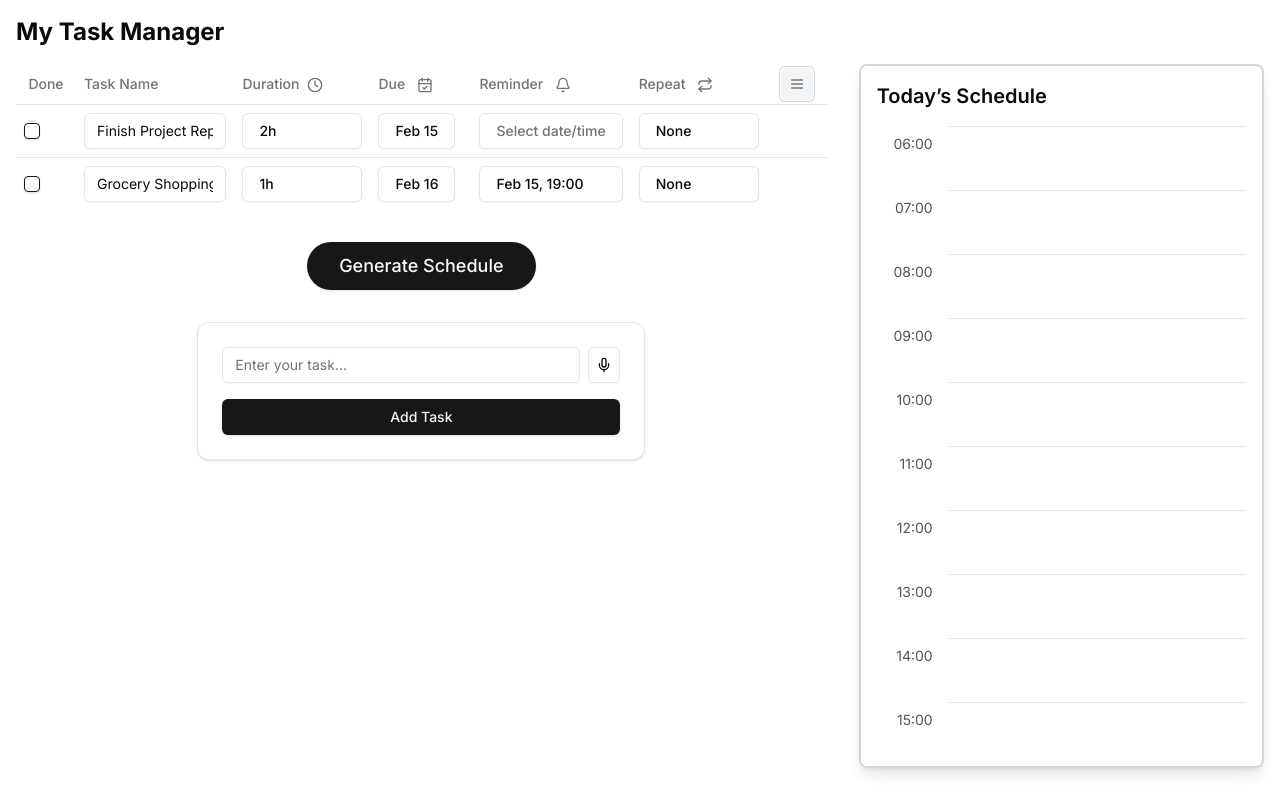
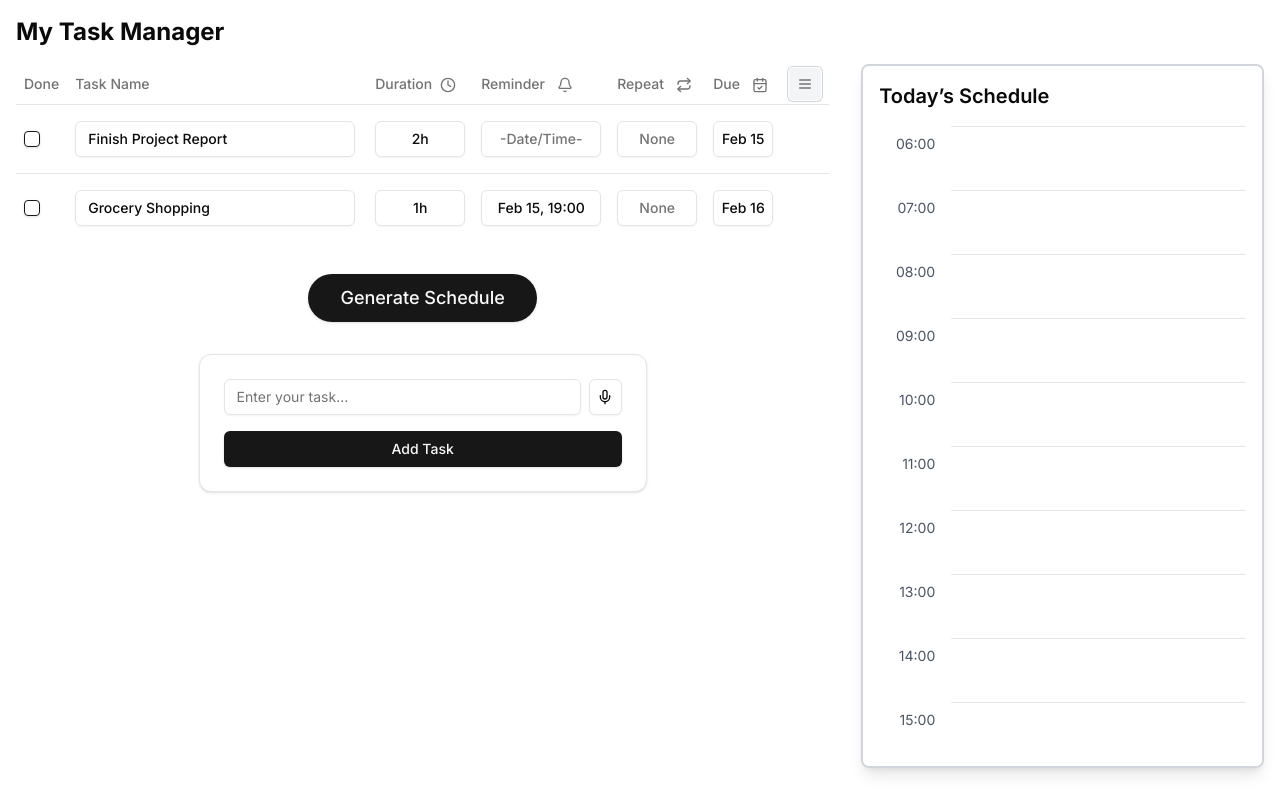
Before and after one commit to keisuke70/tasklazy, a Next.js app in the folder apps/web/: page /dashboard in a window 1280 px wide. Both pictures are taken after a click on the button 796 px from the left and 83 px from the top of the page. Built offline with nearby package versions, Linux system fonts and the light colour scheme.

Commit message:
feat: UI update

```diff
--- a/apps/web/components/TaskListTable.tsx
+++ b/apps/web/components/TaskListTable.tsx
@@ -50,24 +50,24 @@ export default function TaskListTable({
             <TooltipProvider>
               {/* 1. Always-visible columns: Done, Task Name */}
               <UiTableHead className="w-[60px] text-center">Done</UiTableHead>
-              <UiTableHead>Task Name</UiTableHead>
+              <UiTableHead className="min-w-[300px]">Task Name</UiTableHead>
 
               {/* 2. Conditionally visible columns */}
               {editDetails && (
                 <>
-                  <UiTableHead>
+                  <UiTableHead className="w-[80px]">
                     Duration
                     <Clock className="h-4 w-4 ml-2 inline-block" />
                   </UiTableHead>
-                  <UiTableHead>
+                  <TableHead className="w-[160px]">
+                    Reminder <Bell className="h-4 w-4 ml-2 inline-block" />
+                  </TableHead>
+                  <TableHead className="w-[120px]">
+                    Repeat <Repeat className="h-4 w-4 ml-2 inline-block" />
+                  </TableHead>
+                  <UiTableHead className="w-[140px]">
                     Due <CalendarCheck className="h-4 w-4 ml-2 inline-block" />
                   </UiTableHead>
-                  <TableHead>
-                    Reminder <Bell className="h-4 w-4 ml-2 inline-block" />
-                  </TableHead>
-                  <TableHead>
-                    Repeat <Repeat className="h-4 w-4 ml-2 inline-block" />
-                  </TableHead>
                 </>
               )}
 
@@ -87,8 +87,8 @@ export default function TaskListTable({
                   <TooltipContent>
                     <p>
                       {editDetails
-                        ? "Hide Extra Columns"
-                        : "Show Extra Columns"}
+                        ? "Close Edit Mode"
+                        : "Edit Mode"}
                     </p>
                   </TooltipContent>
                 </Tooltip>
--- a/apps/web/components/TaskRowInternal.tsx
+++ b/apps/web/components/TaskRowInternal.tsx
@@ -1,19 +1,27 @@
 "use client";
 
 import React, { useState, useEffect } from "react";
-import { format, isPast } from "date-fns";
+import { format, isPast, parse } from "date-fns";
 import { Checkbox } from "@/components/ui/checkbox";
 import { Button } from "@/components/ui/button";
 import { Input } from "@/components/ui/input";
 import { TableCell, TableRow as UiTableRow } from "@/components/ui/table";
 import { Calendar } from "@/components/ui/calendar";
-import { DateTimePicker24h } from "@/components/ui/DateTimePicker";
+import { DateTimePicker24h } from "@/components/ui/DateTimePicker24h";
 import {
   Popover,
   PopoverContent,
   PopoverTrigger,
 } from "@/components/ui/popover";
 import { Task, RepeatOption } from "@/lib/definition";
+import { Bell, CalendarCheck, Clock, Repeat } from "lucide-react";
+import { cn } from "@/lib/utils";
+import {
+  Tooltip,
+  TooltipContent,
+  TooltipProvider,
+  TooltipTrigger,
+} from "@/components/ui/tooltip";
 
 export interface TaskRowInternalProps {
   task: Task;
@@ -45,6 +53,26 @@ export default function TaskRowInternal({
     onUpdateTask(updated);
   };
 
+  const formatDuration = (minutes?: number) => {
+    if (!minutes) return "-";
+    const hours = Math.floor(minutes / 60);
+    const mins = minutes % 60;
+    return (
+      [hours > 0 ? `${hours}h` : "", mins > 0 ? `${mins}m` : ""]
+        .filter(Boolean)
+        .join(" ") || "0m"
+    );
+  };
+
+  const formatDateTime = (isoString?: string) => {
+    if (!isoString) return "-";
+    try {
+      return format(new Date(isoString), "MMM d, HH:mm");
+    } catch {
+      return "-";
+    }
+  };
+
   const renderField = (
     field: keyof Task,
     type: "text" | "time" | "date" | "date_time" | "repeat" = "text"
@@ -53,7 +81,8 @@ export default function TaskRowInternal({
 
     if (!editDetails) {
       if (type === "date" && typeof value === "string") {
-        return format(new Date(value), "PP");
+        const dateVal = parse(value as string, "yyyy-MM-dd", new Date());
+        return format(dateVal, "PP");
       }
       if (type === "time" && typeof value === "number") {
         const hours = Math.floor(value / 60);
@@ -72,8 +101,6 @@ export default function TaskRowInternal({
         { value: 5, label: "5m" },
         { value: 10, label: "10m" },
         { value: 15, label: "15m" },
-        { value: 20, label: "20m" },
-        { value: 25, label: "25m" },
         { value: 30, label: "30m" },
         { value: 45, label: "45m" },
         { value: 60, label: "1h" },
@@ -90,12 +117,12 @@ export default function TaskRowInternal({
       const currentMinutes = typeof value === "number" ? value : 0;
       const formattedTime =
         timeOptions.find((opt) => opt.value === currentMinutes)?.label ||
-        "Select time";
+        "-time-";
 
       return (
         <Popover open={timePopoverOpen} onOpenChange={setTimePopoverOpen}>
           <PopoverTrigger asChild>
-            <Button variant="outline" className="w-[120px] justify-start">
+            <Button variant="outline" className="w-[90px] justify-center">
               {formattedTime}
             </Button>
           </PopoverTrigger>
@@ -121,13 +148,17 @@ export default function TaskRowInternal({
     }
 
     if (type === "date") {
-      const dateVal = value ? new Date(value as string) : new Date();
-
+      const dateVal = value
+        ? parse(value as string, "yyyy-MM-dd", new Date())
+        : undefined;
       return (
         <Popover>
           <PopoverTrigger asChild>
-            <Button variant="outline" className="mr-2">
-              {format(dateVal, "MMM dd")}
+            <Button
+              variant="outline"
+              className={cn("w-[60px]", !value && "text-muted-foreground")}
+            >
+              {dateVal ? format(dateVal, "MMM dd") : "-Date-"}
             </Button>
           </PopoverTrigger>
           <PopoverContent className="w-auto p-0">
@@ -136,12 +167,10 @@ export default function TaskRowInternal({
               selected={dateVal}
               onSelect={(newDate) => {
                 if (newDate) {
-                  handleFieldChange(
-                    "dueDate",
-                    newDate.toISOString().split("T")[0]
-                  );
+                  handleFieldChange("dueDate", format(newDate, "yyyy-MM-dd"));
                 }
               }}
+              onClear={() => handleFieldChange("dueDate", "")}
               initialFocus
             />
           </PopoverContent>
@@ -176,7 +205,12 @@ export default function TaskRowInternal({
       return (
         <Popover open={repeatPopoverOpen} onOpenChange={setRepeatPopoverOpen}>
           <PopoverTrigger asChild>
-            <Button variant="outline" className="w-[120px] justify-start">
+            <Button
+              variant="outline"
+              className={cn("w-[80px] justify-center", {
+                "text-muted-foreground": currentValue === RepeatOption.None,
+              })}
+            >
               {currentValue}
             </Button>
           </PopoverTrigger>
@@ -204,6 +238,7 @@ export default function TaskRowInternal({
     return (
       <Input
         type="text"
+        className="w-[280px]"
         value={value?.toString() || ""}
         onChange={(e) => handleFieldChange(field, e.target.value)}
       />
@@ -219,11 +254,76 @@ export default function TaskRowInternal({
         />
       </TableCell>
 
-      <TableCell>{renderField("name")}</TableCell>
+      <TableCell className="py-4">
+        <div className="flex justify-between">
+          <span className={cn("font-medium", !editDetails && "p-2")}>
+            {renderField("name")}
+          </span>
+          {!editDetails && (
+            <div className="flex items-center gap-4 text-muted-foreground text-sm">
+              <TooltipProvider>
+                {tempTask.duration && tempTask.duration > 0 && (
+                  <div className="flex items-center gap-1">
+                    <Tooltip>
+                      <TooltipTrigger asChild>
+                        <Clock className="h-4 w-4" />
+                      </TooltipTrigger>
+                      <TooltipContent>Duration</TooltipContent>
+                    </Tooltip>
+                    {formatDuration(tempTask.duration)}
+                  </div>
+                )}
+
+                {tempTask.reminderTime && (
+                  <div className="flex items-center gap-1">
+                    <Tooltip>
+                      <TooltipTrigger asChild>
+                        <Bell className="h-4 w-4" />
+                      </TooltipTrigger>
+                      <TooltipContent>Reminder</TooltipContent>
+                    </Tooltip>
+                    {formatDateTime(tempTask.reminderTime)}
+                  </div>
+                )}
+
+                {tempTask.repeatRule &&
+                  tempTask.repeatRule !== RepeatOption.None && (
+                    <div className="flex items-center gap-1">
+                      <Tooltip>
+                        <TooltipTrigger asChild>
+                          <Repeat className="h-4 w-4" />
+                        </TooltipTrigger>
+                        <TooltipContent>Repeat</TooltipContent>
+                      </Tooltip>
+                      {tempTask.repeatRule}
+                    </div>
+                  )}
+
+                {tempTask.dueDate && (
+                  <div className="flex items-center gap-1">
+                    <Tooltip>
+                      <TooltipTrigger asChild>
+                        <CalendarCheck className="h-4 w-4" />
+                      </TooltipTrigger>
+                      <TooltipContent>Due Date</TooltipContent>
+                    </Tooltip>
+                    {format(
+                      parse(tempTask.dueDate, "yyyy-MM-dd", new Date()),
+                      "MMM d"
+                    )}
+                  </div>
+                )}
+              </TooltipProvider>
+            </div>
+          )}
+        </div>
+      </TableCell>
 
       {editDetails && (
         <>
           <TableCell>{renderField("duration", "time")}</TableCell>
+          <TableCell>{renderField("reminderTime", "date_time")}</TableCell>
+          <TableCell>{renderField("repeatRule", "repeat")}</TableCell>
           <TableCell
             className={
               task.dueDate && isPast(new Date(task.dueDate)) && !task.isComplete
@@ -233,8 +333,6 @@ export default function TaskRowInternal({
           >
             {renderField("dueDate", "date")}
           </TableCell>
-          <TableCell>{renderField("reminderTime", "date_time")}</TableCell>
-          <TableCell>{renderField("repeatRule", "repeat")}</TableCell>
         </>
       )}
 
--- a/apps/web/components/ui/DateTimePicker.tsx
+++ b/apps/web/components/ui/DateTimePicker24h.tsx
@@ -26,10 +26,12 @@ interface DateTimePicker24hProps {
 
 export function DateTimePicker24h({ value, onChange }: DateTimePicker24hProps) {
   const [isOpen, setIsOpen] = React.useState(false);
-  const now = new Date();
-  const currentDayStart = startOfDay(now);
-  const currentHour = getHours(now);
-  const currentMinute = getMinutes(now);
+  const [currentTime, setCurrentTime] = React.useState(new Date());
+
+  // Calculate time values once when picker opens
+  const currentDayStart = startOfDay(currentTime);
+  const currentHour = getHours(currentTime);
+  const currentMinute = getMinutes(currentTime);
 
   const disabledDays = (day: Date) => isBefore(day, currentDayStart);
 
@@ -47,15 +49,9 @@ export function DateTimePicker24h({ value, onChange }: DateTimePicker24hProps) {
 
   const handleDateSelect = (selectedDate: Date | undefined) => {
     if (!selectedDate) return;
-
-    const newDate = value ? new Date(value) : new Date(selectedDate);
-    newDate.setFullYear(selectedDate.getFullYear());
-    newDate.setMonth(selectedDate.getMonth());
-    newDate.setDate(selectedDate.getDate());
-
+    const newDate = new Date(selectedDate);
     if (isSameDay(newDate, currentDayStart)) {
-      // If selecting today, set to current time or later
-      if (isBefore(newDate, now)) {
+      if (isBefore(newDate, currentTime)) {
         newDate.setHours(currentHour, currentMinute);
       }
     }
@@ -69,17 +65,18 @@ export function DateTimePicker24h({ value, onChange }: DateTimePicker24hProps) {
     const newDate = new Date(value);
     newDate.setHours(hours, minutes);
 
-    if (isSameDay(newDate, currentDayStart) && isBefore(newDate, now)) {
+    if (isSameDay(newDate, currentDayStart) && isBefore(newDate, currentTime)) {
       newDate.setHours(currentHour, currentMinute);
     }
 
     onChange?.(newDate);
   };
+
   const handleClear = () => onChange?.(undefined);
 
   const displayLabel = value
     ? format(value, "MMM d, HH:mm")
-    : "Select date/time";
+    : "-Date/Time-";
 
   return (
     <Popover open={isOpen} onOpenChange={setIsOpen}>
@@ -87,7 +84,7 @@ export function DateTimePicker24h({ value, onChange }: DateTimePicker24hProps) {
         <Button
           variant="outline"
           className={cn(
-            "w-full justify-start text-left font-500",
+            "justify-center text-left font-500 w-[120px]",
             !value && "text-muted-foreground"
           )}
         >
@@ -108,21 +105,23 @@ export function DateTimePicker24h({ value, onChange }: DateTimePicker24hProps) {
             <ScrollArea className="w-64 sm:w-auto">
               <div className="flex sm:flex-col p-2">
                 {Array.from({ length: 24 }, (_, i) => i).map((hour) => {
-                  const isDisabled = value && isHourDisabled(value, hour);
+                  const isDisabled = value ? isHourDisabled(value, hour) : true;
+                  const isSelected = value?.getHours() === hour;
+
                   return (
                     <Button
                       key={hour}
                       size="icon"
-                      variant="ghost"
+                      variant={isSelected ? "default" : "ghost"}
                       className={cn(
                         "sm:w-full shrink-0 aspect-square",
-                        value?.getHours() === hour && "bg-accent",
-                        isDisabled && "text-muted-foreground opacity-50"
+                        isDisabled &&
+                          "text-muted-foreground opacity-50 cursor-not-allowed"
                       )}
                       onClick={() =>
                         handleTimeChange(hour, value?.getMinutes() || 0)
                       }
-                      disabled={!value || isDisabled}
+                      disabled={isDisabled}
                     >
                       {hour}
                     </Button>
@@ -135,22 +134,25 @@ export function DateTimePicker24h({ value, onChange }: DateTimePicker24hProps) {
             <ScrollArea className="w-64 sm:w-auto">
               <div className="flex sm:flex-col p-2">
                 {Array.from({ length: 12 }, (_, i) => i * 5).map((minute) => {
-                  const isDisabled =
-                    value && isMinuteDisabled(value, value.getHours(), minute);
+                  const isDisabled = value
+                    ? isMinuteDisabled(value, value.getHours(), minute)
+                    : true;
+                  const isSelected = value?.getMinutes() === minute;
+
                   return (
                     <Button
                       key={minute}
                       size="icon"
-                      variant="ghost"
+                      variant={isSelected ? "default" : "ghost"}
                       className={cn(
                         "sm:w-full shrink-0 aspect-square",
-                        value?.getMinutes() === minute && "bg-accent",
-                        isDisabled && "text-muted-foreground opacity-50"
+                        isDisabled &&
+                          "text-muted-foreground opacity-50 cursor-not-allowed"
                       )}
                       onClick={() =>
                         handleTimeChange(value?.getHours() || 0, minute)
                       }
-                      disabled={!value || isDisabled}
+                      disabled={isDisabled}
                     >
                       {minute.toString().padStart(2, "0")}
                     </Button>
--- a/apps/web/components/ui/calendar.tsx
+++ b/apps/web/components/ui/calendar.tsx
@@ -1,33 +1,39 @@
-"use client"
+"use client";
 
-import * as React from "react"
-import { ChevronLeft, ChevronRight } from "lucide-react"
-import { DayPicker } from "react-day-picker"
+import * as React from "react";
+import { ChevronLeft, ChevronRight } from "lucide-react";
+import { DayPicker } from "react-day-picker";
+import { Button } from "@/components/ui/button";
+import { cn } from "@/lib/utils";
 
-import { cn } from "@/lib/utils"
-import { buttonVariants } from "@/components/ui/button"
-
-export type CalendarProps = React.ComponentProps<typeof DayPicker>
+export type CalendarProps = React.ComponentProps<typeof DayPicker> & {
+  onClear?: () => void;
+};
 
 function Calendar({
   className,
   classNames,
   showOutsideDays = true,
+  onClear,
   ...props
 }: CalendarProps) {
   return (
+    <div className="flex flex-col gap-y-2">
       <DayPicker
         showOutsideDays={showOutsideDays}
         className={cn("p-3", className)}
         classNames={{
-        months: "flex flex-col sm:flex-row space-y-4 sm:space-x-4 sm:space-y-0",
+          months:
+            "flex flex-col sm:flex-row space-y-4 sm:space-x-4 sm:space-y-0",
           month: "space-y-4",
           caption: "flex justify-center pt-1 relative items-center",
           caption_label: "text-sm font-medium",
           nav: "space-x-1 flex items-center",
           nav_button: cn(
-          buttonVariants({ variant: "outline" }),
-          "h-7 w-7 bg-transparent p-0 opacity-50 hover:opacity-100"
+            "h-7 w-7 bg-transparent p-0 opacity-50 hover:opacity-100",
+            "inline-flex items-center justify-center rounded-md text-sm font-medium",
+            "transition-colors focus-visible:outline-none focus-visible:ring-1",
+            "focus-visible:ring-ring disabled:pointer-events-none disabled:opacity-50"
           ),
           nav_button_previous: "absolute left-1",
           nav_button_next: "absolute right-1",
@@ -37,22 +43,24 @@ function Calendar({
             "text-muted-foreground rounded-md w-8 font-normal text-[0.8rem]",
           row: "flex w-full mt-2",
           cell: cn(
-          "relative p-0 text-center text-sm focus-within:relative focus-within:z-20 [&:has([aria-selected])]:bg-accent [&:has([aria-selected].day-outside)]:bg-accent/50 [&:has([aria-selected].day-range-end)]:rounded-r-md",
+            "relative p-0 text-center text-sm focus-within:relative focus-within:z-20",
+            "[&:has([aria-selected])]:bg-accent [&:has([aria-selected].day-outside)]:bg-accent/50",
+            "[&:has([aria-selected].day-range-end)]:rounded-r-md",
             props.mode === "range"
-            ? "[&:has(>.day-range-end)]:rounded-r-md [&:has(>.day-range-start)]:rounded-l-md first:[&:has([aria-selected])]:rounded-l-md last:[&:has([aria-selected])]:rounded-r-md"
+              ? "[&:has(>.day-range-end)]:rounded-r-md [&:has(>.day-range-start)]:rounded-l-md"
               : "[&:has([aria-selected])]:rounded-md"
           ),
           day: cn(
-          buttonVariants({ variant: "ghost" }),
-          "h-8 w-8 p-0 font-normal aria-selected:opacity-100"
+            "h-8 w-8 p-0 font-normal aria-selected:opacity-100",
+            "inline-flex items-center justify-center whitespace-nowrap rounded-md text-sm",
+            "transition-colors focus-visible:outline-none focus-visible:ring-1",
+            "focus-visible:ring-ring disabled:pointer-events-none disabled:opacity-50",
+            "hover:bg-accent hover:text-accent-foreground"
           ),
-        day_range_start: "day-range-start",
-        day_range_end: "day-range-end",
           day_selected:
-          "bg-primary text-primary-foreground hover:bg-primary hover:text-primary-foreground focus:bg-primary focus:text-primary-foreground",
+            "bg-primary text-primary-foreground hover:bg-primary/90",
           day_today: "bg-accent text-accent-foreground",
-        day_outside:
-          "day-outside text-muted-foreground aria-selected:bg-accent/50 aria-selected:text-muted-foreground",
+          day_outside: "day-outside text-muted-foreground opacity-50",
           day_disabled: "text-muted-foreground opacity-50",
           day_range_middle:
             "aria-selected:bg-accent aria-selected:text-accent-foreground",
@@ -69,8 +77,22 @@ function Calendar({
         }}
         {...props}
       />
-  )
+      {onClear && (
+        <div className="border-t p-2 text-right">
+          <Button
+            variant="outline"
+            size="sm"
+            onClick={onClear}
+            className="h-8 px-3 text-xs"
+          >
+            Clear
+          </Button>
+        </div>
+      )}
+    </div>
+  );
 }
-Calendar.displayName = "Calendar"
 
-export { Calendar }
+Calendar.displayName = "Calendar";
+
+export { Calendar };
```
Also changed, not shown: apps/web/tsconfig.json (line endings or trailing spaces). Lines whose indentation alone changed are shown as unchanged.
